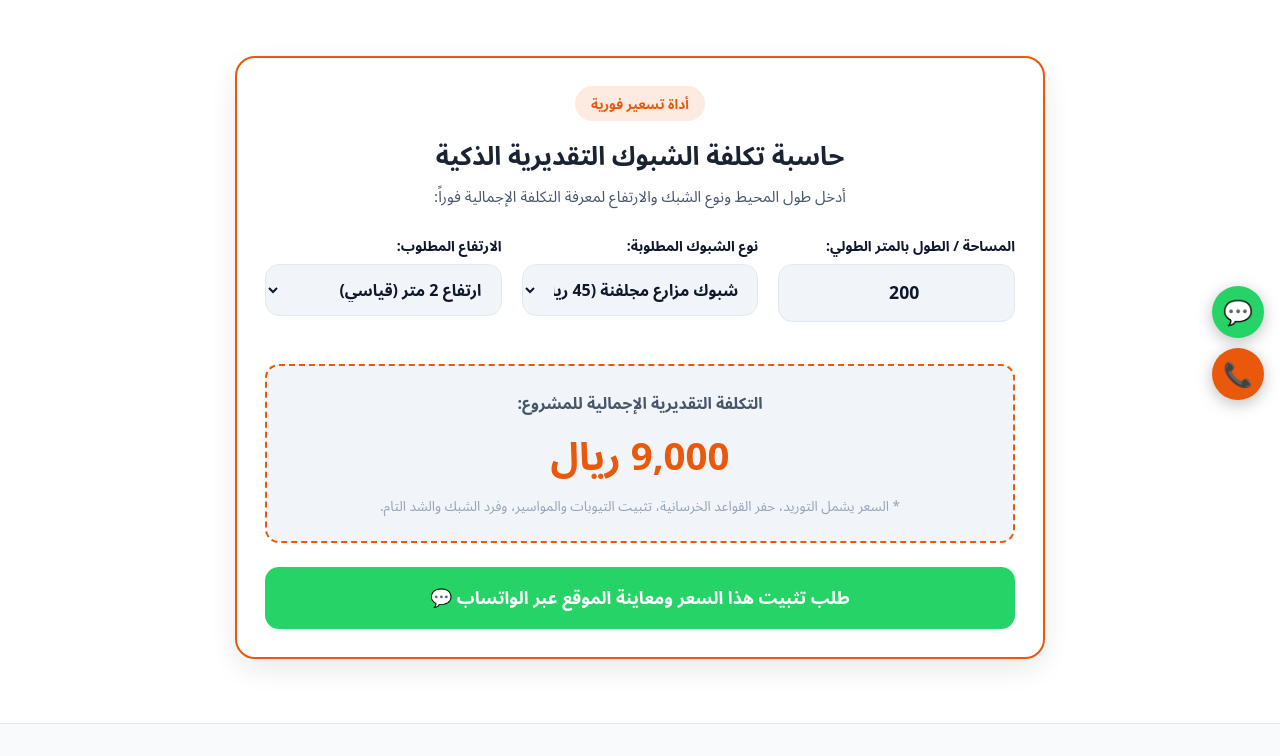
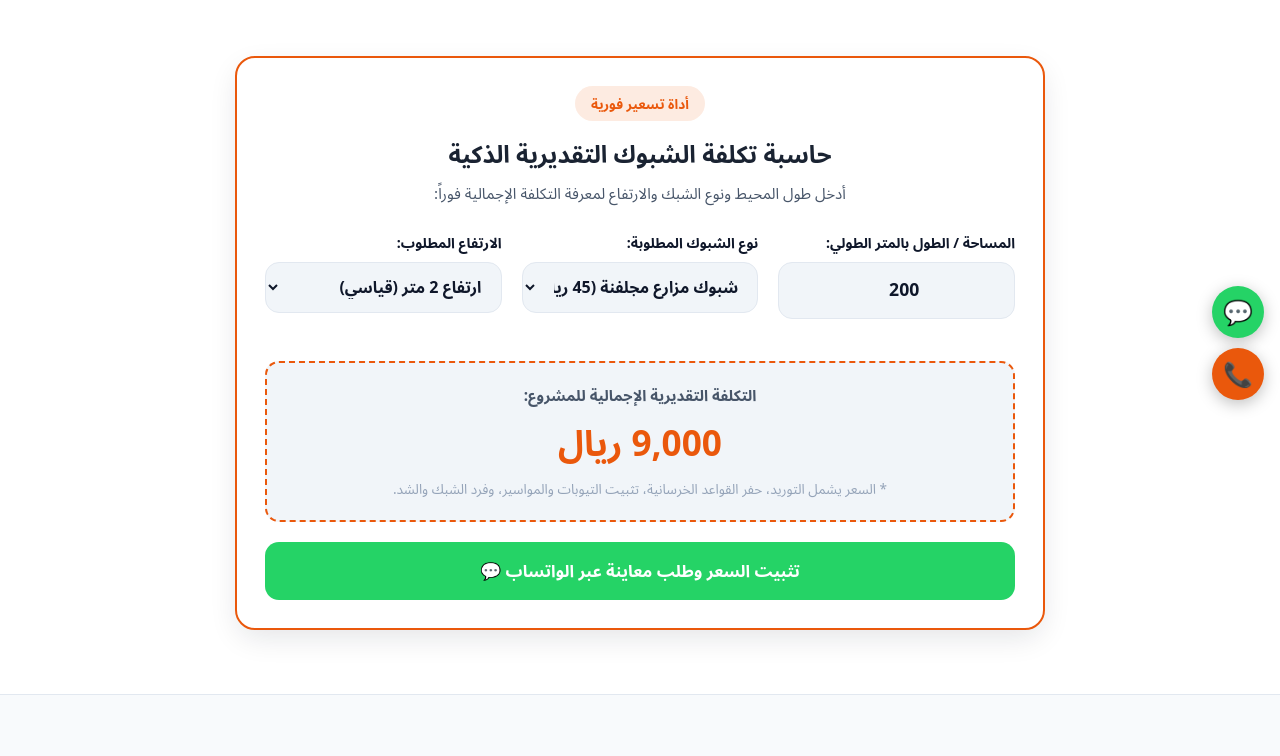
Before and after one commit to mixr11d/fence-installation, a plain HTML site: page fencing-prices.html in a window 1280 px wide. Shown: the part 380-1136 px from the top of the page. Drawn offline with Linux system fonts and the light colour scheme.

Commit message:
Update HTML elements and styles in fencing-prices.html

```diff
--- a/fencing-prices.html
+++ b/fencing-prices.html
@@ -21,7 +21,7 @@
   <header class="site-header">
     <div class="container nav-container">
       <a href="index.html" class="brand-wrapper">
-        <img src="images/logo_result.webp" alt="شعار المؤسسة" class="brand-logo" width="44" height="44">
+        <img src="images/logo_result.webp" alt="شعار المؤسسة" class="brand-logo" width="40" height="40">
         <div class="brand-title">
           مؤسسة الشبوك المتطورة
           <span>سياج وحواجز أمنية معتمدة</span>
@@ -125,7 +125,7 @@
         <div class="form-card" style="border: 2px solid var(--accent); box-shadow: var(--shadow-lg);">
           <div style="text-align: center; margin-bottom: 1.5rem;">
             <span class="badge">أداة تسعير فورية</span>
-            <h2 style="color: var(--primary); font-size: 1.6rem; font-weight: 800; margin-bottom: 0.4rem;">حاسبة تكلفة الشبوك التقديرية الذكية</h2>
+            <h2 style="color: var(--primary); font-size: 1.5rem; font-weight: 800; margin-bottom: 0.4rem;">حاسبة تكلفة الشبوك التقديرية الذكية</h2>
             <p style="color: var(--text-muted); font-size: 0.95rem;">أدخل طول المحيط ونوع الشبك والارتفاع لمعرفة التكلفة الإجمالية فوراً:</p>
           </div>
 
@@ -156,14 +156,15 @@
           </div>
 
           <!-- نتيجة الحساب -->
-          <div style="background-color: var(--surface-alt); padding: 1.5rem; border-radius: var(--radius-md); text-align: center; margin-bottom: 1.5rem; border: 2px dashed var(--accent);">
-            <div style="font-size: 1rem; color: var(--text-muted); margin-bottom: 0.25rem; font-weight: 600;">التكلفة التقديرية الإجمالية للمشروع:</div>
-            <div id="calcTotalDisplay" style="font-size: 2.4rem; font-weight: 900; color: var(--accent); margin-block: 0.35rem;">9,000 ريال</div>
-            <div style="font-size: 0.85rem; color: var(--text-light);">* السعر يشمل التوريد، حفر القواعد الخرسانية، تثبيت التيوبات والمواسير، وفرد الشبك والشد التام.</div>
+          <div style="background-color: var(--surface-alt); padding: 1.25rem; border-radius: var(--radius-md); text-align: center; margin-bottom: 1.25rem; border: 2px dashed var(--accent);">
+            <div style="font-size: 0.95rem; color: var(--text-muted); margin-bottom: 0.25rem; font-weight: 600;">التكلفة التقديرية الإجمالية للمشروع:</div>
+            <div id="calcTotalDisplay" style="font-size: 2.2rem; font-weight: 900; color: var(--accent); margin-block: 0.25rem;">9,000 ريال</div>
+            <div style="font-size: 0.85rem; color: var(--text-light);">* السعر يشمل التوريد، حفر القواعد الخرسانية، تثبيت التيوبات والمواسير، وفرد الشبك والشد.</div>
           </div>
 
-          <button type="button" id="calcOrderBtn" class="btn btn-whatsapp btn-block" style="font-size: 1.1rem; padding-block: 1rem;">
-            طلب تثبيت هذا السعر ومعاينة الموقع عبر الواتساب 💬
+          <!-- زر الواتساب المحسن والمضبوط للجوال -->
+          <button type="button" id="calcOrderBtn" class="btn btn-whatsapp btn-block" style="font-size: 1.05rem; padding-block: 0.9rem;">
+            تثبيت السعر وطلب معاينة عبر الواتساب 💬
           </button>
         </div>
       </div>
@@ -301,7 +302,7 @@
       </div>
     </section>
 
-    <!-- Gallery (Strict 2 Columns Mobile) -->
+    <!-- Gallery (2 Columns Mobile with Fully Visible Captions) -->
     <section class="section-padding">
       <div class="container">
         <div class="section-head">
@@ -320,11 +321,11 @@
           </div>
           <div class="gallery-item">
             <img src="images/fencing-prices-3_result.webp" alt="تسوير مخططات أراضي كبرى" width="400" height="400" loading="lazy" decoding="async">
-            <div class="gallery-caption">عروض خاصة لمخططات الأراضي</div>
+            <div class="gallery-caption">عروض خاصة لتسوير مخططات الأراضي</div>
           </div>
           <div class="gallery-item">
             <img src="images/fencing-prices-4_result.webp" alt="سياج أمني معتمد بأفضل تكلفة" width="400" height="400" loading="lazy" decoding="async">
-            <div class="gallery-caption">سياج أمني معتمد وتكلفة تنافسية</div>
+            <div class="gallery-caption">سياج أمني معتمد بأفضل تكلفة</div>
           </div>
         </div>
       </div>
```
